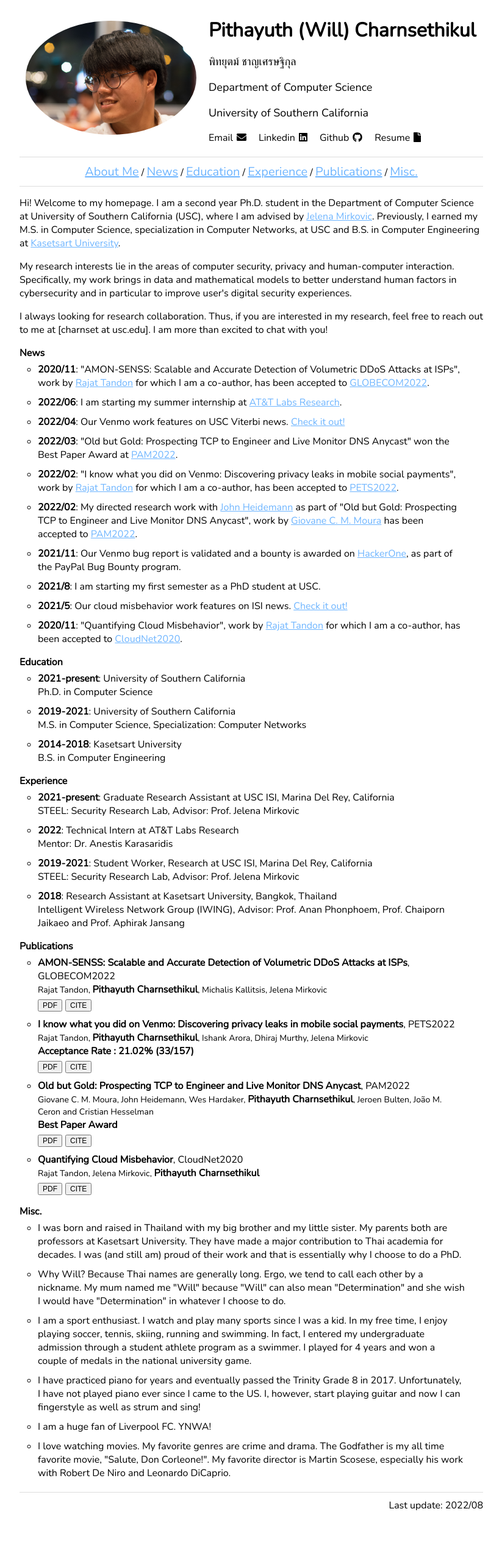
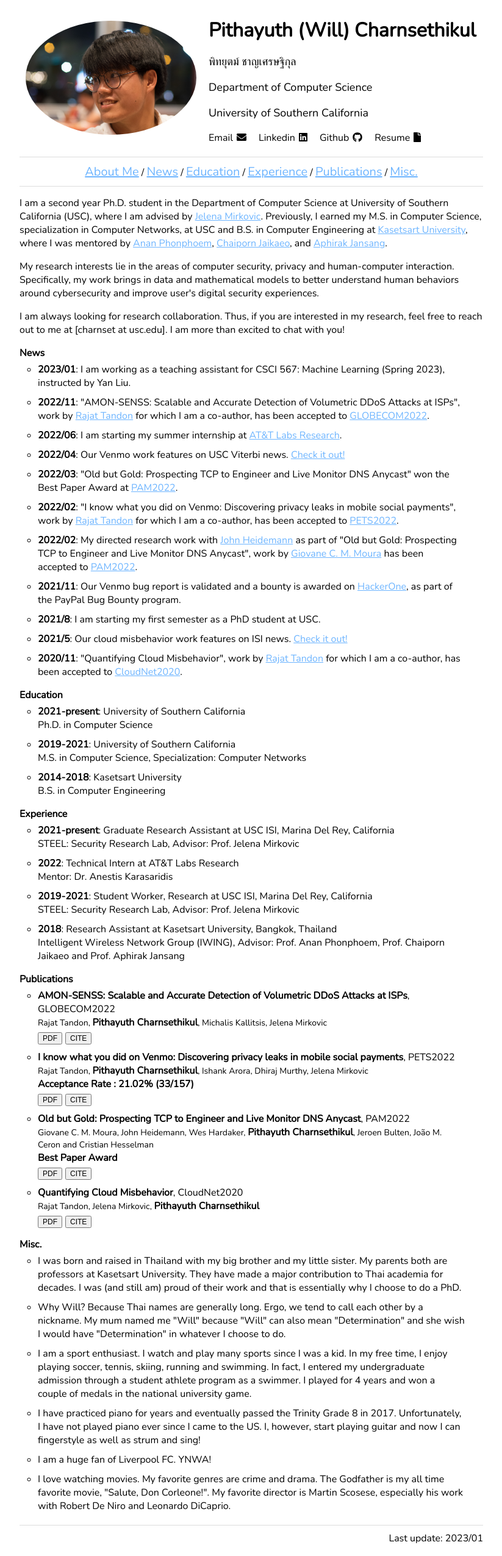
Before and after one commit to charnset/profile, an Angular app: page / in a window 1280 px wide. Shown: the whole page at 61% size, without its empty margins (228-1051 px from the left). Before the commit the page ends 2498 px from the top, so only its background shows below. Built offline with nearby package versions, Linux system fonts and the light colour scheme.

Commit message:
minor update

```diff
--- a/src/app/app.component.html
+++ b/src/app/app.component.html
@@ -17,5 +17,5 @@
 <app-misc id="misc"></app-misc>
 
 <div class="footnote">
-Last update: 2022/08
+Last update: 2023/01
 </div>
--- a/src/app/components/about-me/about-me.component.html
+++ b/src/app/components/about-me/about-me.component.html
@@ -1,13 +1,13 @@
 <div class="about-me">
   <div class="info">
   <p>
-  Hi! Welcome to my homepage. I am a second year Ph.D. student in the Department of Computer Science at University of Southern California (USC), where I am advised by <a href="https://www.isi.edu/~mirkovic/" target="_blank">Jelena Mirkovic</a>. Previously, I earned my M.S. in Computer Science, specialization in Computer Networks, at USC and B.S. in Computer Engineering at <a href="https://www.cpe.ku.ac.th/?lang=en" target="_blank">Kasetsart University</a>.
+  I am a second year Ph.D. student in the Department of Computer Science at University of Southern California (USC), where I am advised by <a href="https://www.isi.edu/~mirkovic/" target="_blank">Jelena Mirkovic</a>. Previously, I earned my M.S. in Computer Science, specialization in Computer Networks, at USC and B.S. in Computer Engineering at <a href="https://www.cpe.ku.ac.th/?lang=en" target="_blank">Kasetsart University</a>, where I was mentored by <a href="https://www.cpe.ku.ac.th/?page_id=1996" target="_blank">Anan Phonphoem</a>,  <a href="https://www.cpe.ku.ac.th/?page_id=1928" target="_blank">Chaiporn Jaikaeo</a>, and <a href="https://www.cpe.ku.ac.th/?page_id=1998" target="_blank">Aphirak Jansang</a>.
   </p>
   <p>
-My research interests lie in the areas of computer security, privacy and human-computer interaction. Specifically, my work brings in data and mathematical models to better understand human factors in cybersecurity and in particular to improve user's digital security experiences.
+My research interests lie in the areas of computer security, privacy and human-computer interaction. Specifically, my work brings in data and mathematical models to better understand human behaviors around cybersecurity and improve user's digital security experiences.
   </p>
   <p>
-I always looking for research collaboration. Thus, if you are interested in my research, feel free to reach out to me at [charnset at usc.edu]. I am more than excited to chat with you!
+I am always looking for research collaboration. Thus, if you are interested in my research, feel free to reach out to me at [charnset at usc.edu]. I am more than excited to chat with you!
   </p>
   </div>
 </div>
--- a/src/app/components/news/news.component.html
+++ b/src/app/components/news/news.component.html
@@ -1,7 +1,8 @@
 <div class="news">
   <h4 class="header">News</h4>
     <ul class="info">
-      <li><span class="date">2020/11</span>: "AMON-SENSS: Scalable and Accurate Detection of Volumetric DDoS Attacks at ISPs", work by <a href="https://steel.isi.edu/members/rajattan/" target="_blank">Rajat Tandon</a> for which I am a co-author, has been accepted to <a href="https://globecom2022.ieee-globecom.org/" target="_blank">GLOBECOM2022</a>.</li>
+      <li><span class="date">2023/01</span>: I am working as a teaching assistant for CSCI 567: Machine Learning (Spring 2023), instructed by Yan Liu.</li>
+      <li><span class="date">2022/11</span>: "AMON-SENSS: Scalable and Accurate Detection of Volumetric DDoS Attacks at ISPs", work by <a href="https://steel.isi.edu/members/rajattan/" target="_blank">Rajat Tandon</a> for which I am a co-author, has been accepted to <a href="https://globecom2022.ieee-globecom.org/" target="_blank">GLOBECOM2022</a>.</li>
       <li><span class="date">2022/06</span>: I am starting my summer internship at <a href="https://about.att.com/sites/labs_research" target="_blank">AT&T Labs Research</a>.</li>
       <li><span class="date">2022/04</span>: Our Venmo work features on USC Viterbi news. <a href="https://viterbischool.usc.edu/news/2022/04/i-know-what-you-did-on-venmo/" target="_blank">Check it out!</a></li>
       <li><span class="date">2022/03</span>: "Old but Gold: Prospecting TCP to Engineer and Live Monitor DNS Anycast" won the Best Paper Award at <a href="https://pam2022.nl/" target="_blank">PAM2022</a>.</li>
--- a/src/app/components/profile-card/profile-card.component.html
+++ b/src/app/components/profile-card/profile-card.component.html
@@ -8,6 +8,6 @@
     <div class="link"><a href="mailto:charnset@usc.edu">Email</a><fa-icon class="icon" [icon]="faEnvelope"></fa-icon></div>
     <div class="link"><a href="https://www.linkedin.com/in/pithayuth-charnsethikul-0264041a6/" target="_blank">Linkedin</a><fa-icon class="icon" [icon]="faLinkedin"></fa-icon></div>
     <div class="link"><a href="https://github.com/charnset" target="_blank">Github</a><fa-icon class="icon" [icon]="faGithub"></fa-icon></div>
-    <div class="link"><a href="../../assets/August_29_2022_Pithayuth_PhD_CV.pdf" target="_blank">Resume</a><fa-icon class="icon" [icon]="faFile"></fa-icon></div>
+    <div class="link"><a href="../../assets/January_23_2023_Pithayuth_PhD_CV.pdf" target="_blank">Resume</a><fa-icon class="icon" [icon]="faFile"></fa-icon></div>
   </div>
 </div>
```
Also changed, not shown: 2 other files (tests, documents, lock files or other folders).
